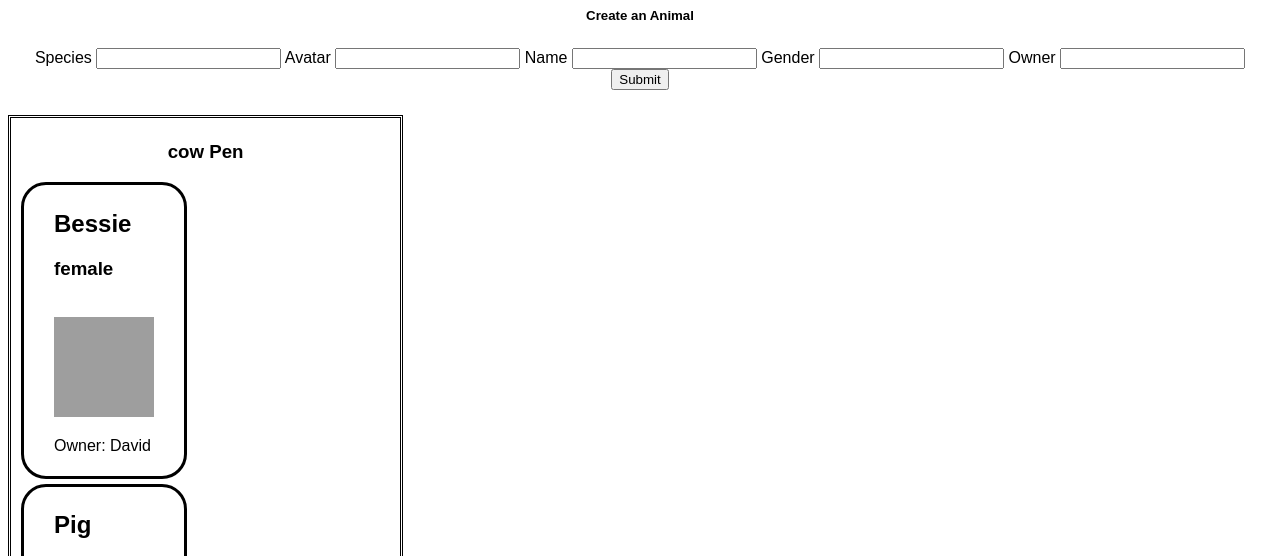
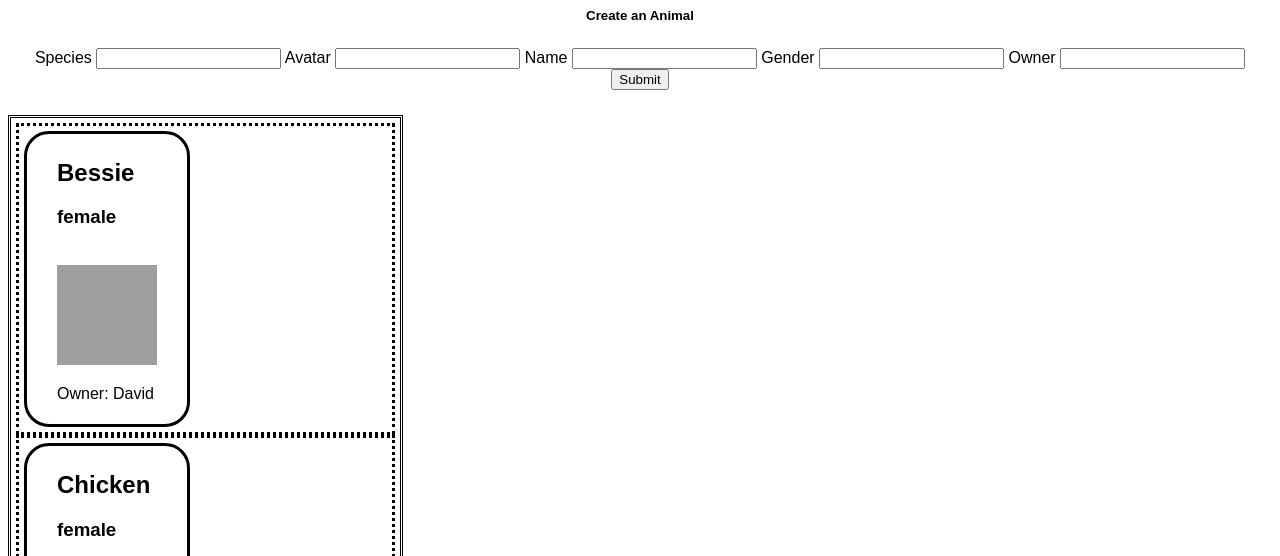
Before and after one commit to coronaisme/oldmcdonald, a website built with Parcel: page index.html in a window 1280 px wide. Shown: the part 73-629 px from the top of the page. Built offline with nearby package versions, Linux system fonts and the light colour scheme; grey boxes are pictures that could not be loaded.

Commit message:
rendering multple pens

```diff
--- a/src/index.js
+++ b/src/index.js
@@ -44,6 +44,38 @@ const animal3 = {
 
 
 const animalArray = [animal1, animal2, animal3]
+
+
+const penArray = [
+{
+  title:"cow",
+  animals:[]
+},
+{
+  title:"chicken",
+  animals:[]
+},
+{
+  title:"pig",
+  animals:[]
+},
+{
+  title:"sheep",
+  animals:[]
+}
+]
+
+
+const addToPen = () => {
+    animalArray.forEach(animal => {
+       penArray.find(pen => {
+         return pen.title === animal.species
+        }).animals.push(animal)
+    })
+}
+
+addToPen()
+
 
 
 const handleSubmit = (e) => {
@@ -102,23 +134,33 @@ const renderAnimal = (animal) => {
           </div>`
 }
 
-const renderPen = (animalArray) => {
+const renderPen = (penArray) => {
 
   let str = '';
+  let currentPenStr = '';
 
-  animalArray.map(animal => {
-    str += renderAnimal(animal)
+  penArray.map(pen => {
 
+    pen.animals.map(animal => {
+    let penContent = ''
+
+
+      penContent += renderAnimal(animal)
+      currentPenStr = `<div class="penContent"> ${penContent} </div>`
+
+    })
+    str += currentPenStr
   })
 
   return `<div class="animalPen">
-
-            <h3 class="penTitle" > ${animalArray[0].species} Pen</h3>
 
             ${str}
 
          </div>`
 }
+
+
+
 
 
 const createAnimal = (species, avatar, name, gender, owner) => {
@@ -144,7 +186,7 @@ window.addEventListener('DOMContentLoaded', (event) => {
   let form = document.getElementById("form")
 
 
-  barnyard.innerHTML += renderPen(animalArray)
+  barnyard.innerHTML += renderPen(penArray)
   form.innerHTML += renderAnimalForm()
 
 
--- a/src/styles.css
+++ b/src/styles.css
@@ -37,3 +37,6 @@ body {
 .creation{
   text-align: center;
 }
+.penContent{
+  border-style:dotted;
+}
```
